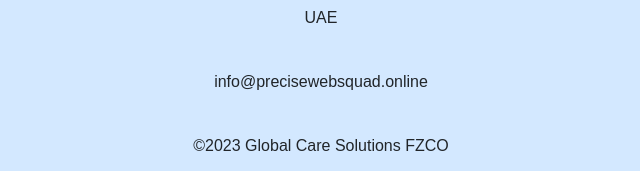
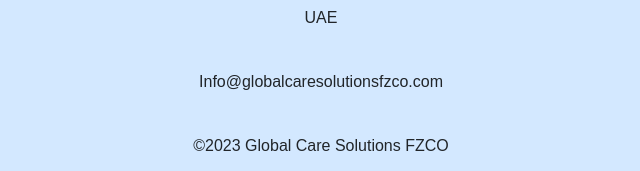
Before and after one commit to aamish-shaikh/firstrepo, a plain HTML site: page index.html in a window 1280 px wide. Shown: the part 8562-8733 px from the top of the page, 319-959 px from the left. Drawn offline with nearby package versions, Linux system fonts and the light colour scheme; a script that the page names is missing.

Commit message:
Update index.html

```diff
--- a/index.html
+++ b/index.html
@@ -274,7 +274,7 @@
         <p>Dubai</p>
         <p>UAE</p>
         <br>
-        <p>info@precisewebsquad.online</p>
+        <p>Info@globalcaresolutionsfzco.com</p>
         <br>
         <p>©2023 Global Care Solutions FZCO</p>
       </section>
```
